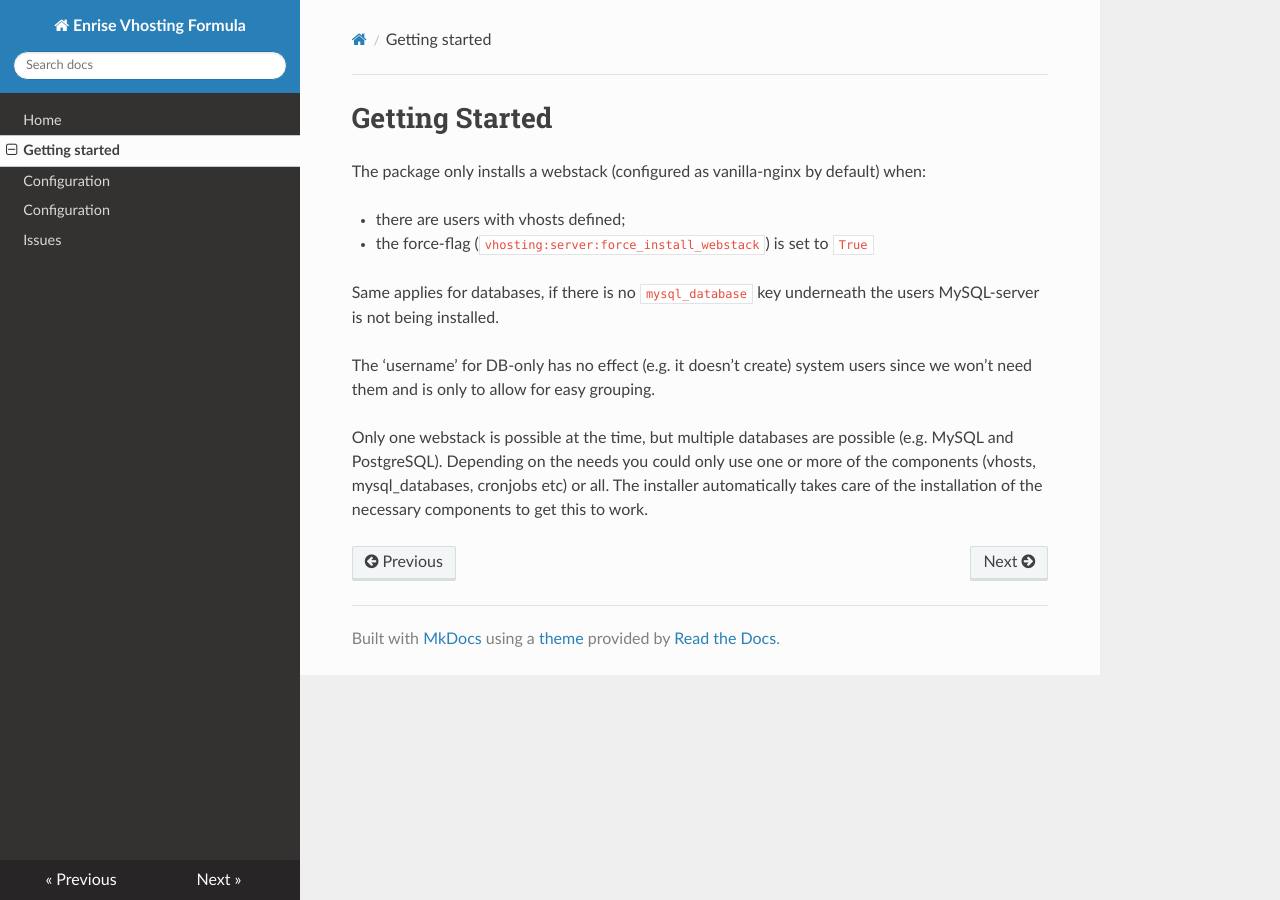
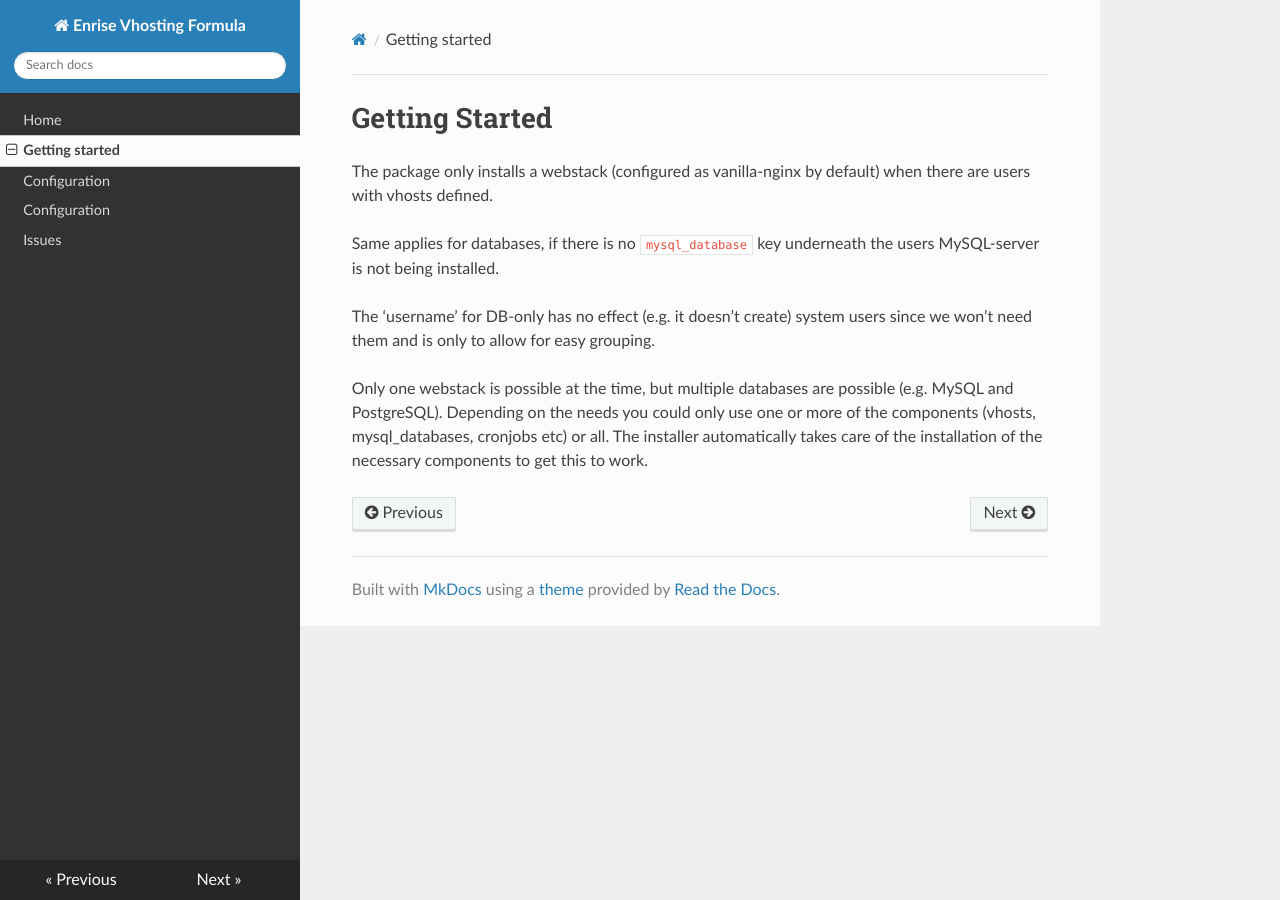
Before and after one commit to Enrise/vhosting-formula, an MkDocs documentation site: the page built from docs/getting-started.md, in a window 1280 px wide. Built offline with MkDocs 1.6.1, drawn with Linux system fonts in a browser that asks for light colours; nearby versions of some CDN libraries; old or Windows-style settings are respelled for this version of MkDocs.

```diff
--- a/docs/getting-started.md
+++ b/docs/getting-started.md
@@ -1,9 +1,6 @@
 # Getting Started
 
-The package only installs a webstack (configured as vanilla-nginx by default) when:
-
-  -   there are users with vhosts defined;
-  -   the force-flag (`vhosting:server:force_install_webstack`) is set to `True`
+The package only installs a webstack (configured as vanilla-nginx by default) when there are users with vhosts defined.
 
 Same applies for databases, if there is no `mysql_database` key
 underneath the users MySQL-server is not being installed.
```
Also changed, not shown: 8 other files.
